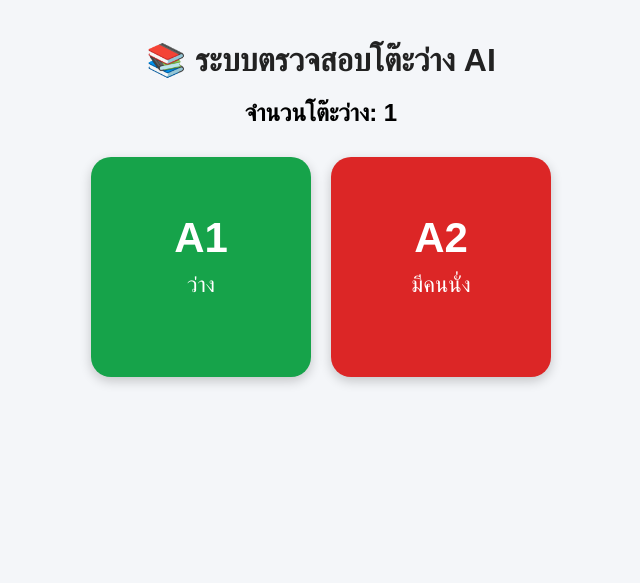
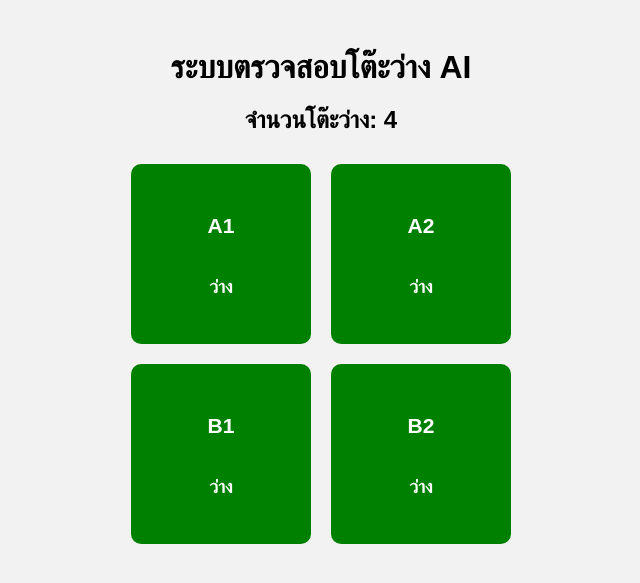
Before and after one commit to bbigassloverr-star/smart-table-ai, a Flask app: page / in a window 1280 px wide. Shown: the top 583 px of the page, without its empty margins (319-959 px from the left). Run offline with Flask 3, Linux system fonts and the light colour scheme.

Commit message:
4 table demo with random AI

```diff
--- a/app.py
+++ b/app.py
@@ -1,12 +1,27 @@
 from flask import Flask, jsonify, render_template
+import random
+import threading
+import time
 
 app = Flask(__name__)
 
-# สถานะโต๊ะเริ่มต้น
+# สถานะเริ่มต้นของโต๊ะ 4 ตัว
 table_status = {
     "A1": "free",
-    "A2": "occupied"
+    "A2": "free",
+    "B1": "free",
+    "B2": "free"
 }
+
+# จำลอง AI สุ่มสถานะโต๊ะ
+def auto_simulation():
+    while True:
+        table = random.choice(list(table_status.keys()))
+        table_status[table] = random.choice(["free", "occupied"])
+        time.sleep(5)
+
+# ทำงานเบื้องหลัง
+threading.Thread(target=auto_simulation, daemon=True).start()
 
 @app.route("/")
 def home():
--- a/static/app.js
+++ b/static/app.js
@@ -1,5 +1,4 @@
 async function updateTables() {
-    try {
     const response = await fetch('/api/status');
     const data = await response.json();
 
@@ -8,23 +7,17 @@ async function updateTables() {
     for (const [table, status] of Object.entries(data)) {
         const el = document.getElementById(table);
 
-            if (!el) continue;
-
         el.className = 'table ' + status;
 
         if (status === 'free') {
-                el.innerHTML = `<h2>${table}</h2><p>ว่าง</p>`;
+            el.innerHTML = `<h3>${table}</h3><p>ว่าง</p>`;
             freeCount++;
         } else {
-                el.innerHTML = `<h2>${table}</h2><p>มีคนนั่ง</p>`;
+            el.innerHTML = `<h3>${table}</h3><p>มีคนนั่ง</p>`;
         }
     }
 
     document.getElementById('freeCount').innerText = freeCount;
-
-    } catch (err) {
-        console.error('โหลดข้อมูลไม่สำเร็จ', err);
-    }
 }
 
 updateTables();
--- a/static/style.css
+++ b/static/style.css
@@ -1,72 +1,39 @@
 body {
     font-family: Arial, sans-serif;
-    background: #f4f6f9;
-    margin: 0;
+    text-align: center;
+    background: #f2f2f2;
     padding: 20px;
 }
 
-.container {
-    max-width: 900px;
-    margin: auto;
-    text-align: center;
-}
-
 h1 {
-    color: #222;
-    margin-bottom: 20px;
-}
-
-.summary {
-    font-size: 24px;
-    margin-bottom: 30px;
-    font-weight: bold;
+    margin-bottom: 10px;
 }
 
 .tables {
-    display: flex;
+    display: grid;
+    grid-template-columns: repeat(2, 180px);
+    gap: 20px;
     justify-content: center;
-    gap: 20px;
-    flex-wrap: wrap;
+    margin-top: 30px;
 }
 
 .table {
-    width: 220px;
-    height: 220px;
-    border-radius: 20px;
-    color: white;
+    width: 180px;
+    height: 180px;
+    border-radius: 10px;
     display: flex;
     flex-direction: column;
     justify-content: center;
     align-items: center;
-    box-shadow: 0 4px 12px rgba(0,0,0,0.2);
-    transition: 0.3s;
-}
-
-.table h2 {
-    font-size: 42px;
-    margin: 0;
-}
-
-.table p {
-    font-size: 22px;
-    margin-top: 10px;
+    color: white;
+    font-weight: bold;
+    font-size: 18px;
 }
 
 .free {
-    background: #16a34a;
+    background: green;
 }
 
 .occupied {
-    background: #dc2626;
+    background: red;
 }
-
-@media (max-width: 600px) {
-    .table {
-        width: 160px;
-        height: 160px;
-    }
-
-    .table h2 {
-        font-size: 32px;
-    }
-}
--- a/templates/index.html
+++ b/templates/index.html
@@ -8,23 +8,29 @@
 </head>
 <body>
 
-    <div class="container">
-        <h1>📚 ระบบตรวจสอบโต๊ะว่าง AI</h1>
+    <h1>ระบบตรวจสอบโต๊ะว่าง AI</h1>
 
-        <div class="summary">
-            จำนวนโต๊ะว่าง: <span id="freeCount">0</span>
+    <h2>จำนวนโต๊ะว่าง: <span id="freeCount">0</span></h2>
+
+    <div class="tables">
+        <div id="A1" class="table free">
+            <h3>A1</h3>
+            <p>ว่าง</p>
         </div>
 
-        <div class="tables">
-            <div id="A1" class="table free">
-                <h2>A1</h2>
-                <p>ว่าง</p>
-            </div>
+        <div id="A2" class="table free">
+            <h3>A2</h3>
+            <p>ว่าง</p>
+        </div>
 
-            <div id="A2" class="table occupied">
-                <h2>A2</h2>
-                <p>มีคนนั่ง</p>
-            </div>
+        <div id="B1" class="table free">
+            <h3>B1</h3>
+            <p>ว่าง</p>
+        </div>
+
+        <div id="B2" class="table free">
+            <h3>B2</h3>
+            <p>ว่าง</p>
         </div>
     </div>
 
```
Lines whose indentation alone changed are shown as unchanged.
